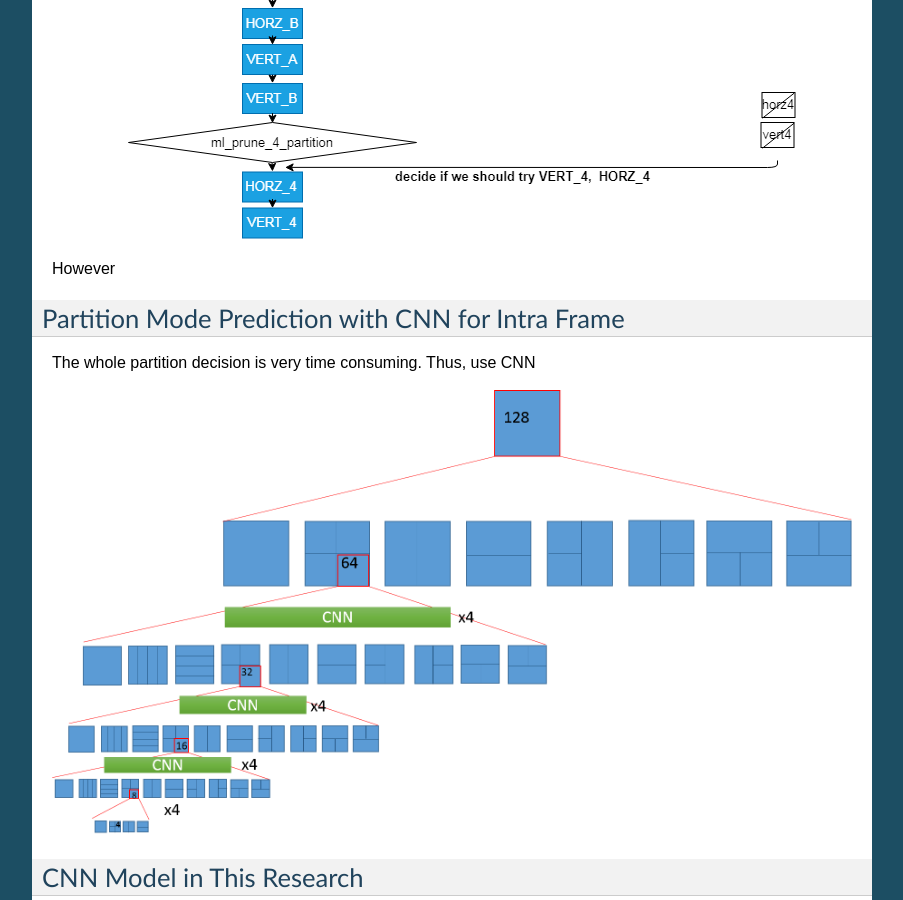
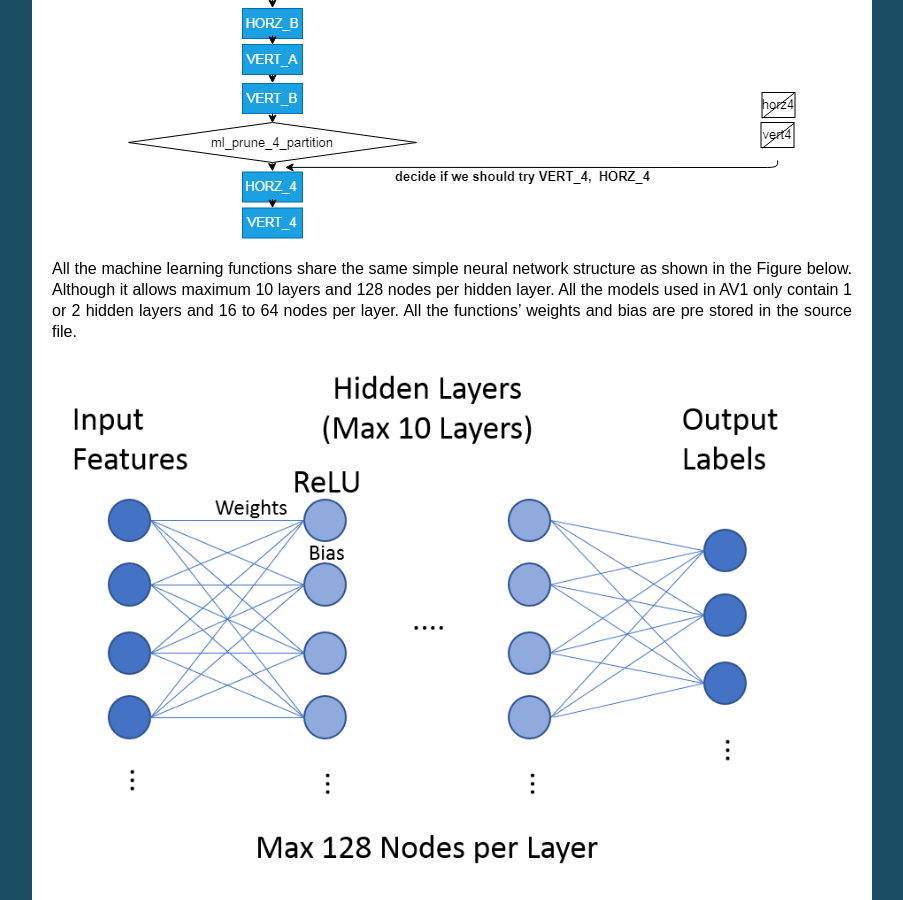
Before and after one commit to epadam/CNN-AV1-intra-encoder, a Sphinx documentation site: the page built from source/cnn_partition_intra.rst, in a window 1280 px wide and 900 px high, scrolled down 2574 px. Shown: the whole window, without its empty margins (198-1101 px from the left). Built offline with Sphinx 7.4.7, drawn with Linux system fonts in a browser that asks for light colours.

Commit message:
Update cnn_partition_intra.rst

```diff
--- a/source/cnn_partition_intra.rst
+++ b/source/cnn_partition_intra.rst
@@ -28,8 +28,9 @@ In order to save encoding time, AV1 applies the most acceleration functions in p
 
 .. image:: img/ml_rd_pick.png
 
-However
+All the machine learning functions share the same simple neural network structure as shown in the Figure below. Although it allows maximum 10 layers and 128 nodes per hidden layer. All the models used in AV1 only contain 1 or 2 hidden layers and 16 to 64 nodes per layer. All the functions' weights and bias are pre stored in the source file.
 
+.. image:: img/NNstructure.png
 
 ==========================================================
 Partition Mode Prediction with CNN for Intra Frame
```
